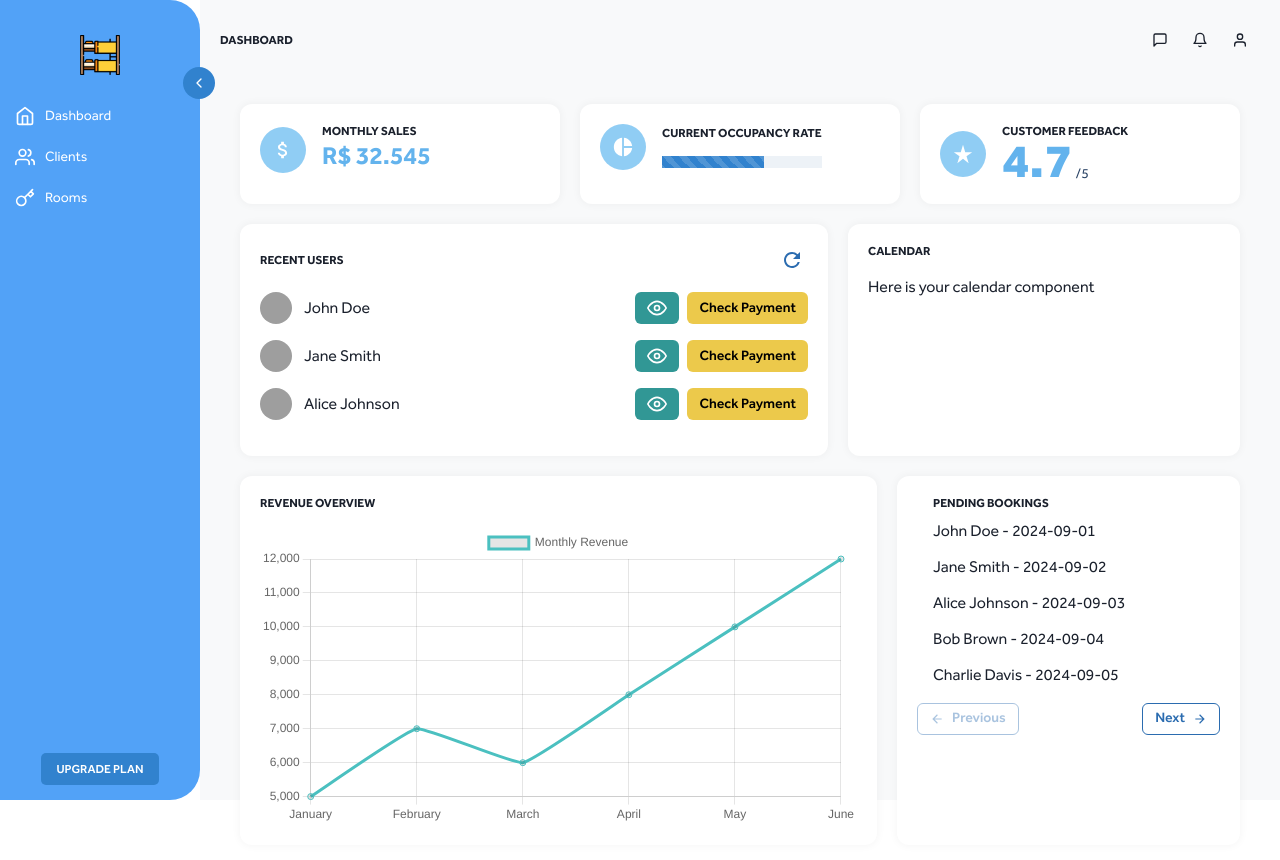
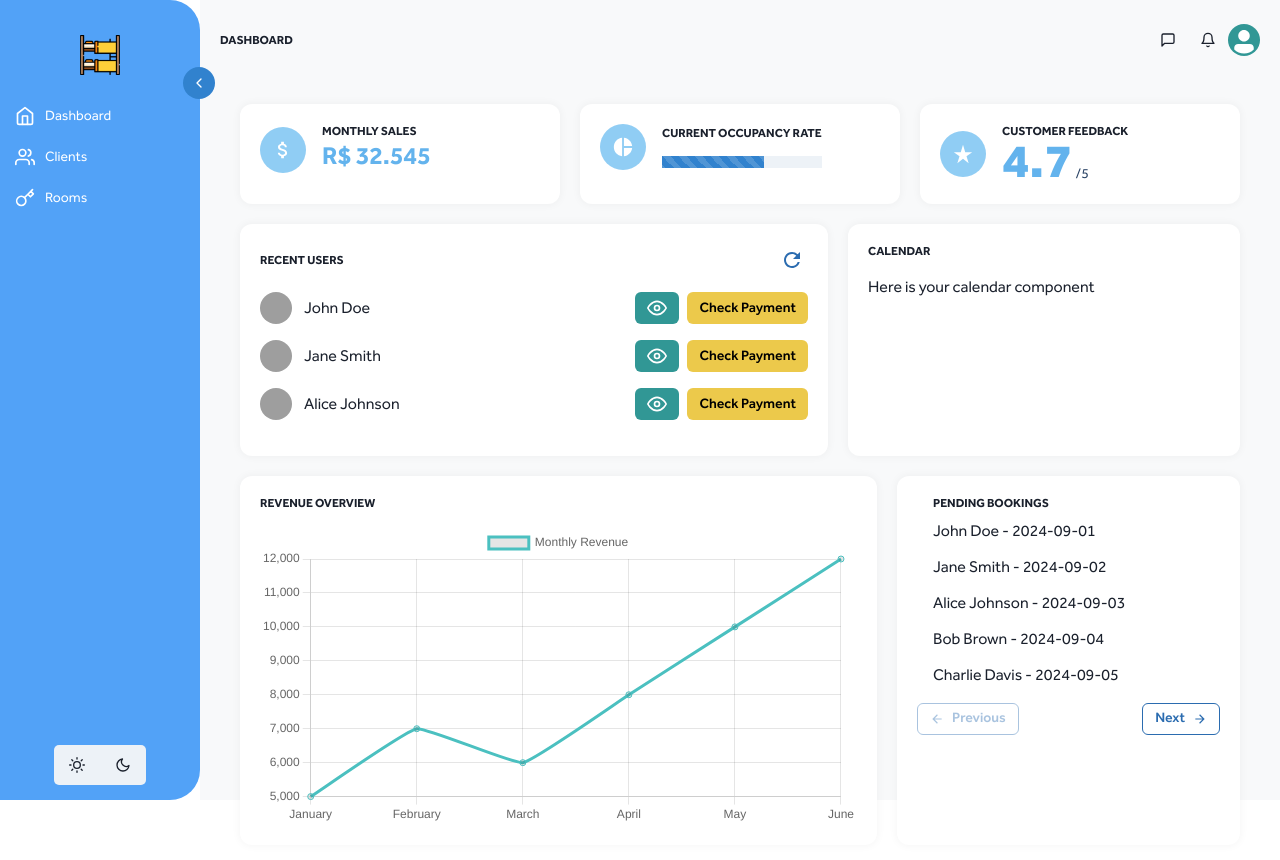
Before and after one commit to ramou1/hostel-system, a React (Create React App) app: page / in a window 1280 px wide. Shown: the top 860 px of the page. Built offline with nearby package versions, Linux system fonts and the light colour scheme; grey boxes are pictures that could not be loaded.

Commit message:
light/dark mode icons

```diff
--- a/src/App.js
+++ b/src/App.js
@@ -2,27 +2,22 @@ import {
   ChakraProvider,
   Box,
   Flex,
-  Button,
   IconButton,
+  useColorMode,
+  ButtonGroup,
 } from "@chakra-ui/react";
-import { Route, Routes, Link } from "react-router-dom";
-import {
-  FiHome,
-  FiUsers,
-  FiKey,
-  FiGrid,
-  FiChevronLeft,
-  FiChevronRight,
-} from "react-icons/fi";
+import { FiHome, FiUsers, FiKey, FiSun, FiMoon, FiChevronLeft, FiChevronRight } from "react-icons/fi";
 import Dashboard from "./pages/Dashboard";
 import Clients from "./pages/Clients";
 import Rooms from "./pages/Rooms";
+import { Route, Routes, Link } from "react-router-dom";
 import Header from "./components/Header";
 import { useState } from "react";
-import "./App.css"; // Certifique-se de ter um arquivo CSS para estilos personalizados
+import "./App.css";
 
 function App() {
   const [isMenuCollapsed, setIsMenuCollapsed] = useState(false);
+  const { colorMode, toggleColorMode } = useColorMode(); // Corrigir para usar toggleColorMode
 
   const handleMenuToggle = () => {
     setIsMenuCollapsed((prev) => !prev);
@@ -48,11 +43,11 @@ function App() {
               icon={isMenuCollapsed ? <FiChevronRight /> : <FiChevronLeft />}
               onClick={handleMenuToggle}
               variant="solid"
-              colorScheme="blue" // Escolha a cor desejada
+              colorScheme="blue"
               className="collapse-btn"
-              borderRadius="full" // Faz o botão redondo
-              size="sm" // Ajusta o tamanho do botão
-              fontSize="16px" // Ajusta o tamanho do ícone
+              borderRadius="full"
+              size="sm"
+              fontSize="16px"
             />
           </Flex>
           <ul>
@@ -91,22 +86,36 @@ function App() {
             </li>
           </ul>
           <Box className="footer">
-            <Button size="sm" colorScheme="blue" fontSize="12px">
-              {isMenuCollapsed ? (
-                <FiGrid className="icon" />
-              ) : (
-                "UPGRADE PLAN"
-              )}
-            </Button>
+            {/* Mostrar ambos os ícones quando o menu estiver expandido */}
+            {isMenuCollapsed ? (
+              // Mostrar apenas o ícone ativo quando o menu estiver retraído
+              <IconButton
+                icon={colorMode === "light" ? <FiSun /> : <FiMoon />}
+                aria-label="Toggle color mode"
+                onClick={toggleColorMode}
+              />
+            ) : (
+              // Mostrar ambos os ícones quando o menu estiver expandido
+              <ButtonGroup isAttached>
+                <IconButton
+                  icon={<FiSun />}
+                  aria-label="Light mode"
+                  onClick={() => colorMode === "dark" && toggleColorMode()}
+                  isDisabled={colorMode === "light"}
+                />
+                <IconButton
+                  icon={<FiMoon />}
+                  aria-label="Dark mode"
+                  onClick={() => colorMode === "light" && toggleColorMode()}
+                  isDisabled={colorMode === "dark"}
+                />
+              </ButtonGroup>
+            )}
           </Box>
         </Box>
 
-        {/* Conteúdo principal */}
         <Box className={`page-content ${isMenuCollapsed ? "collapsed" : ""}`}>
-          {/* Header */}
           <Header />
-
-          {/* Rotas para as páginas */}
           <Routes>
             <Route path="/" element={<Dashboard />} />
             <Route path="/clients" element={<Clients />} />
--- a/src/components/Header.js
+++ b/src/components/Header.js
@@ -1,7 +1,14 @@
-import React from 'react';
-import { Flex, Heading, IconButton } from '@chakra-ui/react';
-import { FiMessageSquare, FiBell, FiUser } from 'react-icons/fi';
-import { useLocation } from 'react-router-dom';
+import React from "react";
+import {
+  Flex,
+  Heading,
+  IconButton,
+  Avatar,
+  Wrap,
+  WrapItem,
+} from "@chakra-ui/react";
+import { FiMessageSquare, FiBell, FiUser } from "react-icons/fi";
+import { useLocation } from "react-router-dom";
 
 function Header() {
   const location = useLocation();
@@ -24,9 +31,22 @@ function Header() {
     <Flex justifyContent="space-between" alignItems="center" mb={6}>
       <Heading size="lg">{pageTitle}</Heading>
       <Flex alignItems="center">
-      <IconButton aria-label="MessageSquare" icon={<FiMessageSquare />} variant="ghost" />
-        <IconButton aria-label="Notifications" icon={<FiBell />} variant="ghost" />
-        <IconButton aria-label="Profile" icon={<FiUser />} variant="ghost" />
+        <IconButton
+          aria-label="MessageSquare"
+          icon={<FiMessageSquare />}
+          variant="ghost"
+        />
+        <IconButton
+          aria-label="Notifications"
+          icon={<FiBell />}
+          variant="ghost"
+        />
+        {/* <IconButton aria-label="Profile" icon={<FiUser />} variant="ghost" /> */}
+        <Avatar
+          size="sm"
+          bg="teal.500"
+          // src="https://bit.ly/dan-abramov"
+        />
       </Flex>
     </Flex>
   );
```
